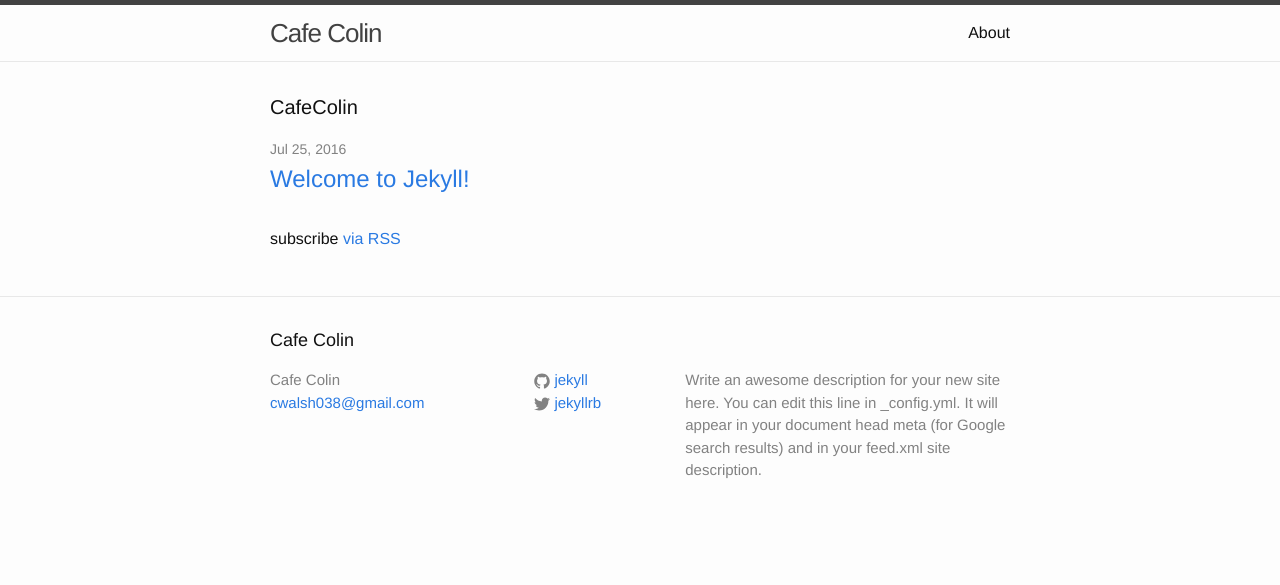
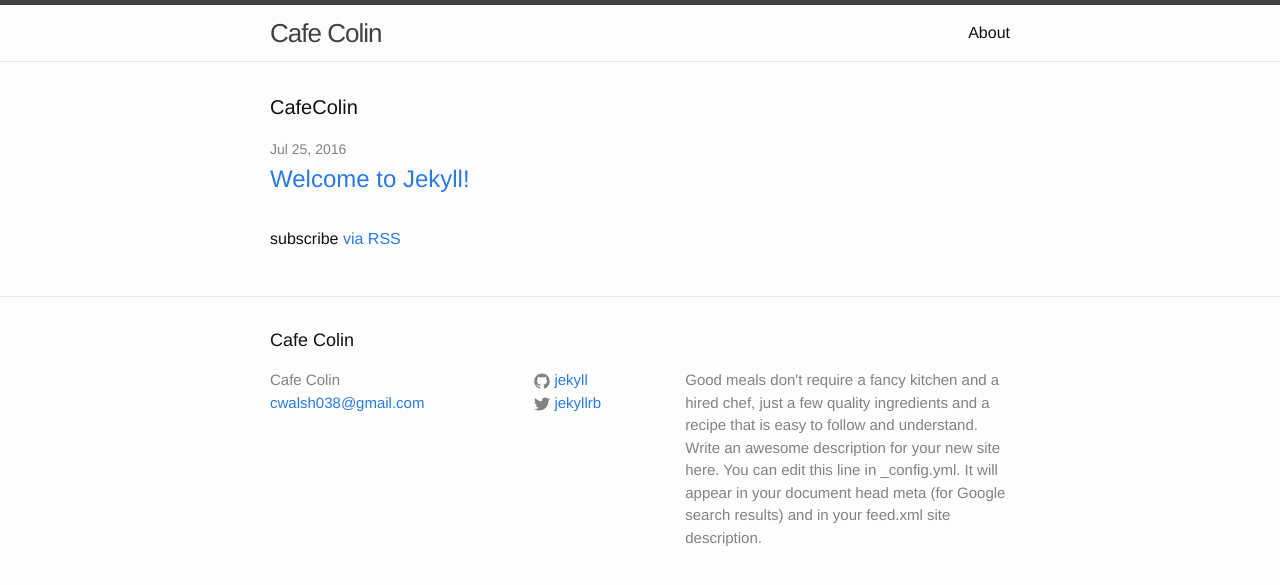
Before and after one commit to walletknowledge/WalletKnowledge, a Jekyll site: the page built from index.html, in a window 1280 px wide. Shown: the top 585 px of the page. Built offline with Jekyll 4.4.1, drawn with Linux system fonts in a browser that asks for light colours.

Commit message:
Update _config.yml

```diff
--- a/_config.yml
+++ b/_config.yml
@@ -9,6 +9,9 @@
 title: Cafe Colin
 email: cwalsh038@gmail.com
 description: > # this means to ignore newlines until "baseurl:"
+  Good meals don't require a fancy kitchen and a hired chef, just a few quality ingredients and a recipe that is easy to follow and understand.
+
+
   Write an awesome description for your new site here. You can edit this
   line in _config.yml. It will appear in your document head meta (for
   Google search results) and in your feed.xml site description.
```
